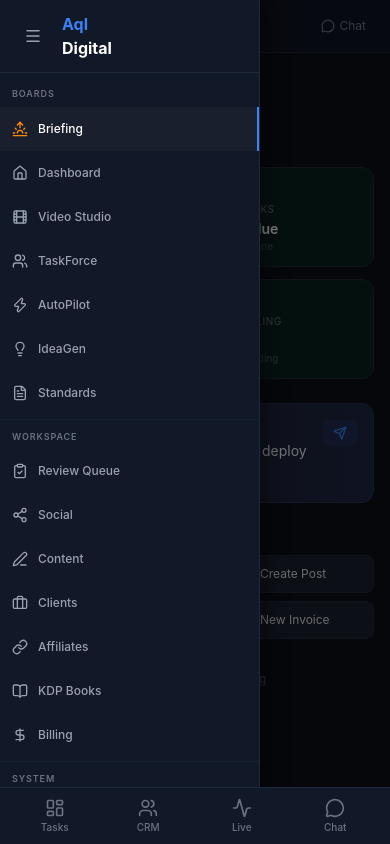
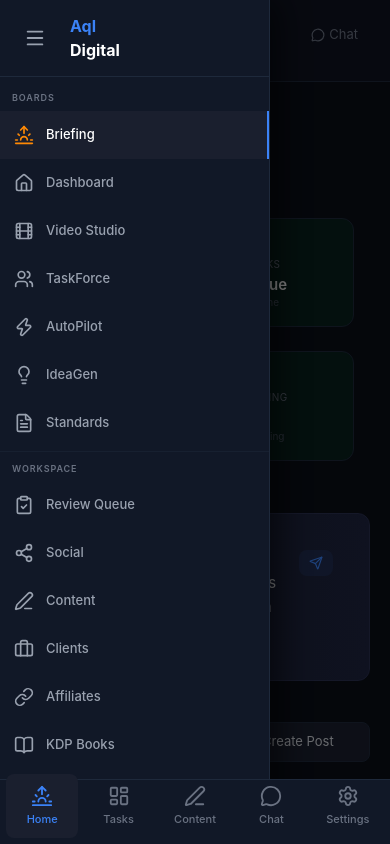
Before and after one commit to tzno1575-stack/agency-dashboard, a Next.js app: page / in a window 390 px wide. Both pictures are taken after a click on the button 29 px from the left and 34 px from the top of the page. Built offline with nearby package versions, Linux system fonts and the light colour scheme; no server answers; the database is empty.

Commit message:
Premium mobile UX: bigger touch targets, fixed bottom nav, safe areas, service worker, theme-color

```diff
--- /dev/null
+++ b/public/sw.js
@@ -0,0 +1,39 @@
+const CACHE = "aql-dashboard-v1";
+const ASSETS = [
+  "/",
+  "/manifest.json",
+  "/icon-192.png",
+  "/icon-512.png",
+];
+
+self.addEventListener("install", (event) => {
+  event.waitUntil(
+    caches.open(CACHE).then((cache) => cache.addAll(ASSETS))
+  );
+  self.skipWaiting();
+});
+
+self.addEventListener("activate", (event) => {
+  event.waitUntil(
+    caches.keys().then((keys) =>
+      Promise.all(keys.filter((k) => k !== CACHE).map((k) => caches.delete(k)))
+    )
+  );
+  self.clients.claim();
+});
+
+self.addEventListener("fetch", (event) => {
+  if (event.request.method !== "GET") return;
+  event.respondWith(
+    caches.match(event.request).then((cached) => {
+      const fetched = fetch(event.request).then((response) => {
+        if (response.ok) {
+          const clone = response.clone();
+          caches.open(CACHE).then((cache) => cache.put(event.request, clone));
+        }
+        return response;
+      });
+      return cached || fetched;
+    })
+  );
+});
--- a/src/app/globals.css
+++ b/src/app/globals.css
@@ -9,6 +9,8 @@
   --text: #e2e8f0;
   --sidebar-width: 240px;
   --sidebar-collapsed: 52px;
+  --mobile-sidebar: 56px;
+  --bottom-nav-h: 64px;
 }
 
 * { box-sizing: border-box; }
@@ -19,6 +21,7 @@ body {
   font-family: "Inter", -apple-system, BlinkMacSystemFont, "Segoe UI", sans-serif;
   margin: 0; padding: 0;
   -webkit-tap-highlight-color: transparent;
+  -webkit-font-smoothing: antialiased;
   overflow: hidden;
 }
 
@@ -26,7 +29,6 @@ body {
 ::-webkit-scrollbar { width: 6px; height: 6px; }
 ::-webkit-scrollbar-track { background: var(--bg); }
 ::-webkit-scrollbar-thumb { background: #334155; border-radius: 3px; }
-::-webkit-scrollbar-thumb:hover { background: #334155; }
 
 /* === FIXED SIDEBAR FRAME === */
 .app-sidebar {
@@ -63,22 +65,26 @@ body {
   margin-left: var(--sidebar-collapsed);
 }
 
-/* === MOBILE: thin icon sidebar + overlay expand === */
+/* === MOBILE: redesigned for premium touch UX === */
 @media (max-width: 768px) {
   .app-sidebar {
-    width: var(--sidebar-collapsed);
+    width: var(--mobile-sidebar);
+    border-right-width: 1px;
+  }
+
+  /* Slightly wider when expanded */
+  .app-sidebar.expanded-mobile {
+    width: 270px;
+    max-width: 85vw;
+    box-shadow: 8px 0 32px rgba(0,0,0,0.6);
+    z-index: 50;
   }
 
   .app-main {
-    margin-left: var(--sidebar-collapsed);
+    margin-left: var(--mobile-sidebar);
   }
 
-  .app-sidebar.expanded-mobile {
-    width: 260px;
-    max-width: 85vw;
-    box-shadow: 4px 0 24px rgba(0,0,0,0.5);
-  }
-
+  /* Hide labels/icons selectively — icon-only mode */
   .app-sidebar .sidebar-label,
   .app-sidebar .sidebar-section-label,
   .app-sidebar .sidebar-logo-text,
@@ -87,6 +93,7 @@ body {
     display: none;
   }
 
+  /* Show everything when expanded */
   .app-sidebar.expanded-mobile .sidebar-label,
   .app-sidebar.expanded-mobile .sidebar-section-label,
   .app-sidebar.expanded-mobile .sidebar-logo-text,
@@ -95,18 +102,47 @@ body {
     display: block;
   }
 
-  /* Mobile: tap area bigger */
-  .app-sidebar button, .app-sidebar a {
-    min-height: 44px;
-    justify-content: center;
-    padding: 8px !important;
+  .app-sidebar.expanded-mobile .sidebar-section-label {
+    display: block;
   }
 
+  /* Mobile sidebar: big touch targets (56px icon-only bar) */
+  .app-sidebar button,
+  .app-sidebar a {
+    min-height: 48px;
+    justify-content: center;
+    padding: 10px 4px !important;
+    font-size: 13px;
+  }
+
+  .app-sidebar .sidebar-collapse-btn {
+    display: none;
+  }
+
+  /* When expanded, align left */
   .app-sidebar.expanded-mobile button,
   .app-sidebar.expanded-mobile a {
     justify-content: flex-start;
-    padding: 8px 12px !important;
+    padding: 12px 14px !important;
+    font-size: 14px;
   }
+
+  /* Main content: allow scrolling on mobile */
+  .app-main {
+    overflow-y: auto;
+    -webkit-overflow-scrolling: touch;
+    padding-bottom: calc(var(--bottom-nav-h) + env(safe-area-inset-bottom, 0px));
+  }
+
+  /* Bigger header on mobile */
+  .app-main header {
+    padding: 12px 16px !important;
+    min-height: 52px;
+  }
+
+  /* Content cards: more breathing room */
+  .app-main [class*="p-3"] { padding: 16px !important; }
+  .app-main [class*="p-4"] { padding: 20px !important; }
 }
 
 /* === DESKTOP: full sidebar with collapse toggle === */
@@ -132,13 +168,13 @@ body {
 
 /* === ANIMATIONS === */
 @keyframes slideInLeft {
-  from { transform: translateX(-100%); }
-  to { transform: translateX(0); }
+  from { transform: translateX(-100%); opacity: 0; }
+  to { transform: translateX(0); opacity: 1; }
 }
 
 @keyframes slideInRight {
-  from { transform: translateX(100%); }
-  to { transform: translateX(0); }
+  from { transform: translateX(100%); opacity: 0; }
+  to { transform: translateX(0); opacity: 1; }
 }
 
 .animate-slide-in {
@@ -160,9 +196,10 @@ body {
   overflow-x: auto;
   -webkit-overflow-scrolling: touch;
   padding-bottom: 12px;
+  gap: 14px;
 }
 .kanban-mobile > * {
-  min-width: 260px;
+  min-width: 270px;
   flex-shrink: 0;
 }
 
@@ -175,14 +212,26 @@ body {
     width: 100% !important;
     max-height: 50%;
   }
-  main {
-    padding-bottom: 3.5rem;
-  }
 }
 
-@media (min-width: 769px) {
-  main { padding-bottom: 0; }
+/* === BOTTOM NAV SAFE AREA === */
+.safe-area-pb {
+  padding-bottom: env(safe-area-inset-bottom, 0px);
 }
 
-/* Hamburger — hidden now, sidebar is always visible */
-.hamburger { display: none; }
+/* === MOBILE TOUCH OPTIMIZATIONS === */
+@media (max-width: 768px) {
+  /* Increase all interactive element spacing */
+  button, a, [role="button"] {
+    cursor: default;
+  }
+
+  /* Cards and panels: give them room */
+  [class*="rounded"] {
+    margin-bottom: 12px;
+  }
+
+  /* Typography: bigger on mobile */
+  .text-xs { font-size: 13px !important; }
+  .text-sm { font-size: 15px !important; }
+}
--- a/src/app/page.tsx
+++ b/src/app/page.tsx
@@ -84,7 +84,7 @@ export default function Dashboard() {
   };
 
   const handleBottomNav = (id: string) => {
-    if (id === "chat") { setChatOpen(true); return; }
+    if (id === "messages") { setChatOpen(true); return; }
     setActiveBoard(id as NavBoard);
   };
 
@@ -344,8 +344,8 @@ export default function Dashboard() {
       </main>
 
       {/* Bottom Navigation (mobile) */}
-      <BottomNav activeView={chatOpen ? "chat" : activeBoard}
-        agentCount={agentCount} onNavigate={handleBottomNav} />
+      <BottomNav activeView={chatOpen ? "messages" : activeBoard}
+        agentCount={agentCount} reviewCount={reviewCount} onNavigate={handleBottomNav} />
 
       {/* Chat panel */}
       {chatOpen && (
--- a/src/components/BottomNav.tsx
+++ b/src/components/BottomNav.tsx
@@ -1,39 +1,50 @@
 "use client";
 
-import { LayoutDashboard, Users, MessageCircle, Activity } from "lucide-react";
+import { Sunrise, LayoutDashboard, PenLine, MessageCircle, Settings } from "lucide-react";
+import type { NavBoard } from "@/components/Sidebar";
 
 interface BottomNavProps {
   activeView: string;
   agentCount: number;
-  onNavigate: (view: string) => void;
+  reviewCount: number;
+  onNavigate: (id: string) => void;
 }
 
-const navItems = [
-  { id: "kanban", label: "Tasks", icon: LayoutDashboard },
-  { id: "crm", label: "CRM", icon: Users },
-  { id: "monitor", label: "Live", icon: Activity },
-  { id: "chat", label: "Chat", icon: MessageCircle },
+const navItems: { id: NavBoard; label: string; icon: typeof Sunrise }[] = [
+  { id: "briefing", label: "Home", icon: Sunrise },
+  { id: "dashboard", label: "Tasks", icon: LayoutDashboard },
+  { id: "content", label: "Content", icon: PenLine },
+  { id: "messages", label: "Chat", icon: MessageCircle },
+  { id: "settings", label: "Settings", icon: Settings },
 ];
 
-export default function BottomNav({ activeView, agentCount, onNavigate }: BottomNavProps) {
+export default function BottomNav({ activeView, agentCount, reviewCount, onNavigate }: BottomNavProps) {
   return (
-    <nav className="md:hidden fixed bottom-0 left-0 right-0 bg-[#111827] border-t border-[#1e293b] z-50 safe-area-pb">
-      <div className="flex items-center justify-around h-14 px-2">
+    <nav className="md:hidden fixed bottom-0 left-0 right-0 bg-[#111827] border-t border-[#1e293b] z-50"
+      style={{ paddingBottom: "env(safe-area-inset-bottom, 0px)" }}>
+      <div className="flex items-center justify-around h-16 px-1">
         {navItems.map((item) => {
-          const isActive = activeView === item.id || (item.id === "chat" && activeView === "messages");
+          const isActive = activeView === item.id;
           const Icon = item.icon;
           return (
             <button
               key={item.id}
               onClick={() => onNavigate(item.id)}
-              className={`flex flex-col items-center justify-center gap-0.5 flex-1 h-full transition-colors ${
-                isActive ? "text-[#3b82f6]" : "text-gray-500"
+              className={`flex flex-col items-center justify-center gap-1 flex-1 h-full min-h-[44px] min-w-[44px] transition-colors rounded-lg mx-0.5 ${
+                isActive
+                  ? "text-[#3b82f6] bg-[#1a1f2e]"
+                  : "text-gray-500 hover:text-gray-300"
               }`}
             >
               <div className="relative">
-                <Icon size={20} />
+                <Icon size={22} />
+                {item.id === "dashboard" && agentCount > 0 && (
+                  <span className="absolute -top-1 -right-2 bg-blue-500 text-white text-[9px] w-4 h-4 rounded-full flex items-center justify-center font-bold">
+                    {agentCount}
+                  </span>
+                )}
               </div>
-              <span className="text-[10px] font-medium">{item.label}</span>
+              <span className="text-[11px] font-medium">{item.label}</span>
             </button>
           );
         })}
--- a/src/components/Sidebar.tsx
+++ b/src/components/Sidebar.tsx
@@ -59,14 +59,14 @@ export default function Sidebar({
   return (
     <>
       {/* Logo */}
-      <div className="p-3 border-b border-[#1e293b] flex items-center gap-2 shrink-0">
+      <div className="p-3 md:p-3 py-3.5 border-b border-[#1e293b] flex items-center gap-2.5 shrink-0 min-h-[52px]">
         {/* Mobile: menu icon to expand */}
         <button
           onClick={onMobileExpand}
-          className="md:hidden text-gray-400 hover:text-white p-0.5"
+          className="md:hidden text-gray-400 hover:text-white p-1 -ml-0.5"
           title="Expand menu"
         >
-          <Menu size={18} />
+          <Menu size={22} />
         </button>
 
         {/* Desktop: collapse toggle */}
@@ -102,13 +102,13 @@ export default function Sidebar({
                 <button
                   key={board.id}
                   onClick={() => onNavigate(board.id)}
-                  className={`flex items-center gap-2.5 w-full px-3 py-2 text-sm transition-colors ${
+                  className={`flex items-center gap-3 w-full px-3 py-2.5 text-sm transition-colors ${
                     isActive
                       ? "bg-[#1a1f2e] text-white border-r-2 border-[#3b82f6]"
                       : "text-gray-400 hover:text-white hover:bg-[#1a1f2e] border-r-2 border-transparent"
                   }`}
                 >
-                  <Icon size={16} className={`shrink-0 ${isActive ? board.color || "" : ""}`} />
+                  <Icon size={20} className={`shrink-0 ${isActive ? board.color || "text-white" : ""}`} />
                   <span className="sidebar-label text-xs font-medium truncate flex items-center gap-1.5">
                     {board.name}
                     {board.id === "taskforce" && agentCount > 0 && (
@@ -142,7 +142,7 @@ export default function Sidebar({
             <button
               key={client.id}
               onClick={() => onSelectClient(client.id)}
-              className={`w-full text-left px-3 py-2 text-xs transition-colors border-r-2 ${
+              className={`w-full text-left px-3 py-2.5 text-[13px] transition-colors border-r-2 ${
                 selectedClientId === client.id
                   ? "bg-[#1a1f2e] text-white border-[#3b82f6]"
                   : "text-gray-400 hover:text-white hover:bg-[#1a1f2e] border-transparent"
```
Also changed, not shown: src/app/layout.tsx (+16 -1 lines).
